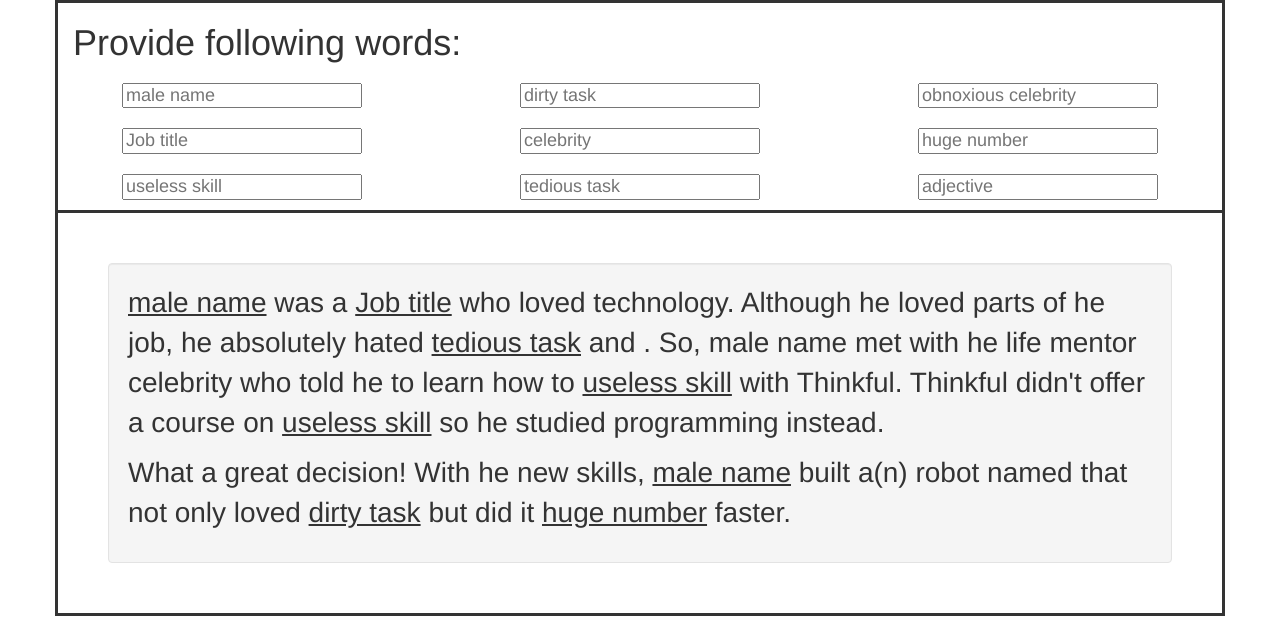
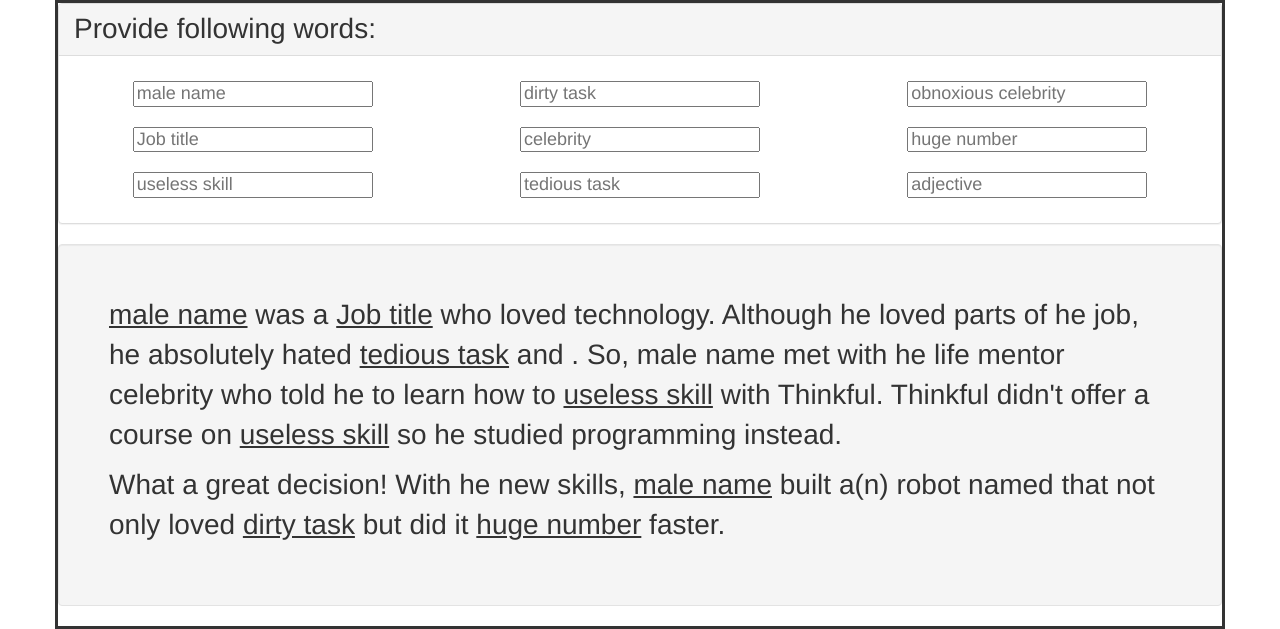
Before and after one commit to bhochhi/angularjs, a plain HTML site: page madlibs/index.html in a window 1280 px wide. Shown: the part 196-825 px from the top of the page. Drawn offline with nearby package versions, Linux system fonts and the light colour scheme.

Commit message:
refactoring: adding more bootstrap components

```diff
--- a/madlibs/css/main.css
+++ b/madlibs/css/main.css
@@ -26,6 +26,7 @@
 
 .fill-in-title {
 	text-align: left;
+	font-size: 2em;
 }
 
 .fill-in-main-row {
@@ -34,6 +35,6 @@
 
 .madlibs-story {
 	font-size: 2em;
-	margin: 50px 50px;
+	padding:  50px 50px;
 	text-align: left;
 }
--- a/madlibs/index.html
+++ b/madlibs/index.html
@@ -23,17 +23,24 @@
 					<div class="row madlibs-title-text">Automate this!</div>
 				</div>
 			</div>
-			<div class="fill-in-title"><h1>Provide following words:</h1></div>
 
-			<div class="row fill-in-main-row">
-				<div class="row" ng-repeat="jdx in [0,1,2]">
-					<div class="col-sm-4" ng-repeat="idx in [jdx*3,jdx*3+1,jdx*3+2]">
-						<h4>
-							<input id="{{words[idx].id}}" type="text" ng-model ="words[idx].value" placeholder="{{words[idx].placeholder}}"/>
-						</h4>
+			<div class="row panel panel-default">
+				<div class="panel-heading">
+					<h1 class="panel-title fill-in-title">Provide following words:</h1>
+				</div>
+				<div class="panel-body">
+					<div class="row" ng-repeat="jdx in [0,1,2]">
+						<div class="col-sm-4" ng-repeat="idx in [jdx*3,jdx*3+1,jdx*3+2]">
+							<h4>
+								<input id="{{words[idx].id}}" type="text" ng-model ="words[idx].value" placeholder="{{words[idx].placeholder}}"/>
+							</h4>
+						</div>
 					</div>
 				</div>
 			</div>
+
+
+
 
 
 			<div class="row">
```
